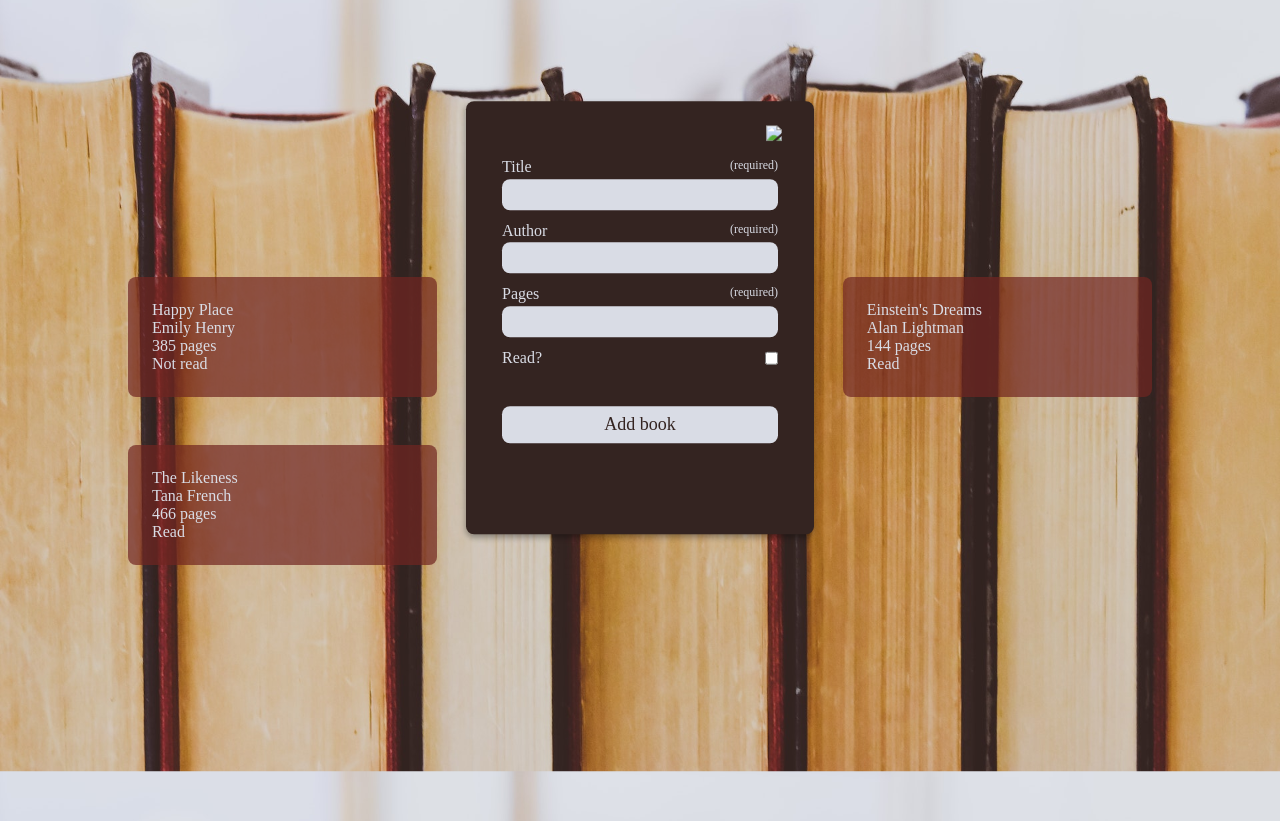
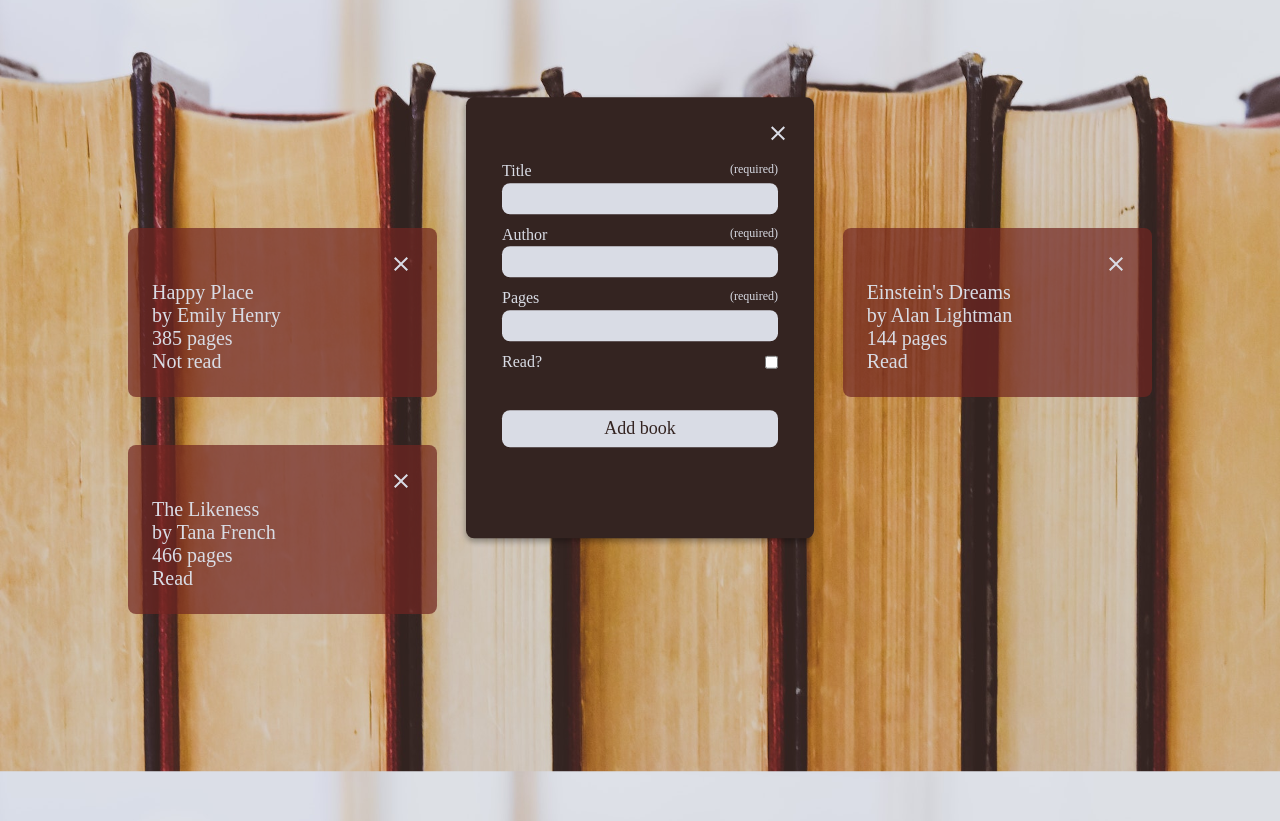
Before and after one commit to etiry/library, a plain HTML site: page index.html in a window 1280 px wide. Both pictures are taken after a click on the button "Add Book". Shown: the part 82-903 px from the top of the page. Drawn offline with Linux system fonts and the light colour scheme; a web font is replaced by a local one.

Commit message:
Add delete button to book cards

```diff
--- a/script.js
+++ b/script.js
@@ -16,6 +16,11 @@ function Book(title, author, pages, read) {
 function addBookToLibrary(title, author, pages, read) {
 	newBook = new Book(title, author, pages, read);
   myLibrary.push(newBook);
+}
+
+function deleteBookFromLibrary(e) {
+  card = e.target.parentElement.parentElement;
+  card.remove();
 }
 
 function openAddBookForm() {
@@ -54,12 +59,19 @@ function displayBooks() {
     const newBook = document.createElement('div');
     newBook.classList.add('card');
 
+    const closeButtonContainer = document.createElement('div');
+    closeButtonContainer.classList.add('close-button-card');
+    newBook.appendChild(closeButtonContainer);
+    const closeButton = document.createElement('img');
+    closeButton.src = 'assets/close.svg';
+    closeButtonContainer.appendChild(closeButton);
+
     const title = document.createElement('p');
     title.textContent = book.title;
     newBook.appendChild(title);
 
     const author = document.createElement('p');
-    author.textContent = book.author;
+    author.textContent = `by ${book.author}`;
     newBook.appendChild(author);
 
     const pages = document.createElement('p');
@@ -82,3 +94,8 @@ submitButton.addEventListener('click', submitAddBookForm);
 
 const closeButton = document.querySelector('.close-button');
 closeButton.addEventListener('click', closeAddBookForm);
+
+closeCardButtons = document.querySelectorAll('.close-button-card');
+for (let i = 0; i < closeCardButtons.length; i++) {
+  closeCardButtons[i].addEventListener("click", deleteBookFromLibrary);
+}
--- a/style.css
+++ b/style.css
@@ -52,6 +52,7 @@ h1 {
   padding: 24px;
   border-radius: 8px;
   font-family: 'Castoro', serif;
+  font-size: 20px;
 }
 
 .add-book {
@@ -78,7 +79,8 @@ h1 {
   box-shadow: rgba(0, 0, 0, 0.16) 0px 3px 6px, rgba(0, 0, 0, 0.23) 0px 3px 6px;
 }
 
-.close-button {
+.close-button,
+.close-button-card {
   width: 24px;
   margin-left: auto;
 }
```
Also changed, not shown: assets/close.svg (added).
